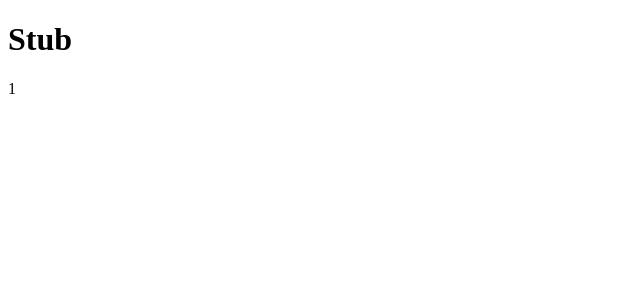
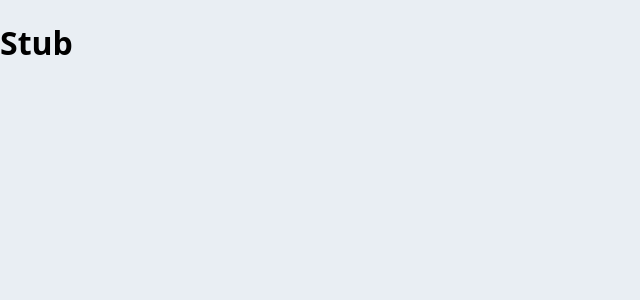
Before and after one commit to Ba5sx1a0sen1/edu-boss-fed, a Vue app: page / in a window 1280 px wide. Shown: the top 300 px of the page, without its empty margins (0-640 px from the left). Built offline with nearby package versions, Linux system fonts and the light colour scheme.

Commit message:
样式处理、共享全局样式变量、请求代理配置

```diff
--- a/src/App.vue
+++ b/src/App.vue
@@ -8,21 +8,10 @@
 </template>
 <script lang="ts">
 import Vue from 'vue'
-import Component from 'vue-class-component'
 
-@Component
-export default class App extends Vue {
-  a = 1
-  b = '2'
-  c = {
-    a: 1,
-    b: '2'
-  }
-
-  test () {
-    console.log(this.a)
-  }
-}
+export default Vue.extend({
+  name: 'App'
+})
 </script>
 <style lang="scss" scoped>
 </style>
--- /dev/null
+++ b/src/styles/index.scss
@@ -0,0 +1,70 @@
+@import './variables.scss';
+
+// globals
+html {
+  font-family: $font-family;
+  -webkit-text-size-adjust: 100%;
+  -webkit-tap-highlight-color: rgba(0, 0, 0, 0);
+  // better Font Rendering
+  -webkit-font-smoothing: antialiased;
+  -moz-osx-font-smoothing: grayscale;
+}
+
+body {
+  margin: 0;
+  background-color: $body-bg;
+}
+
+// custom element theme
+$--color-primary: $primary-color;
+$--color-success: $success-color;
+$--color-warning: $warning-color;
+$--color-danger: $danger-color;
+$--color-info: $info-color;
+// change font path, required
+$--font-path: '~element-ui/lib/theme-chalk/fonts';
+// import element default theme
+@import '~element-ui/packages/theme-chalk/src/index';
+// node_modules/element-ui/packages/theme-chalk/src/common/var.scss
+
+// overrides
+
+// .el-menu-item, .el-submenu__title {
+//   height: 50px;
+//   line-height: 50px;
+// }
+
+.el-pagination {
+  color: #868e96;
+}
+
+// components
+
+.status {
+  display: inline-block;
+  cursor: pointer;
+  width: .875rem;
+  height: .875rem;
+  vertical-align: middle;
+  border-radius: 50%;
+
+  &-primary {
+    background: $--color-primary;
+  }
+
+  &-success {
+    background: $--color-success;
+  }
+
+  &-warning {
+    background: $--color-warning;
+  }
+
+  &-danger {
+    background: $--color-danger;
+  }
+
+  &-info {
+    background: $--color-info;
+  }
+}
--- /dev/null
+++ b/src/styles/variables.scss
@@ -0,0 +1,12 @@
+$primary-color: #40586F;
+$success-color: #51cf66;
+$warning-color: #fcc419;
+$danger-color: #ff6b6b;
+$info-color: #868e96; // #22b8cf;
+
+$body-bg: #E9EEF3; // #f5f5f9;
+
+$sidebar-bg: #F8F9FB;
+$navbar-bg: #F8F9FB;
+
+$font-family: system-ui, -apple-system, "Segoe UI", Roboto, Helvetica, Arial, sans-serif;
--- /dev/null
+++ b/vue.config.js
@@ -0,0 +1,21 @@
+module.exports = {
+  css: {
+    loaderOptions: {
+      scss: {
+        prependData: `@import "~@/styles/variables.scss";`
+      }
+    }
+  },
+  devServer: {
+    proxy: {
+      '/boss': {
+        target: 'http://eduboss.lagou.com',
+        changeOrigin: true // 把请求头中的 host 配置为 host 建议配置
+      },
+      '/front': {
+        target: 'http://edufront.lagou.com',
+        changeOrigin: true
+      }
+    }
+  }
+}
```
Also changed, not shown: src/main.ts (+7 -0 lines), .eslintrc.js, src/styles/mixin.scss (added), src/styles/reset.scss (added).
